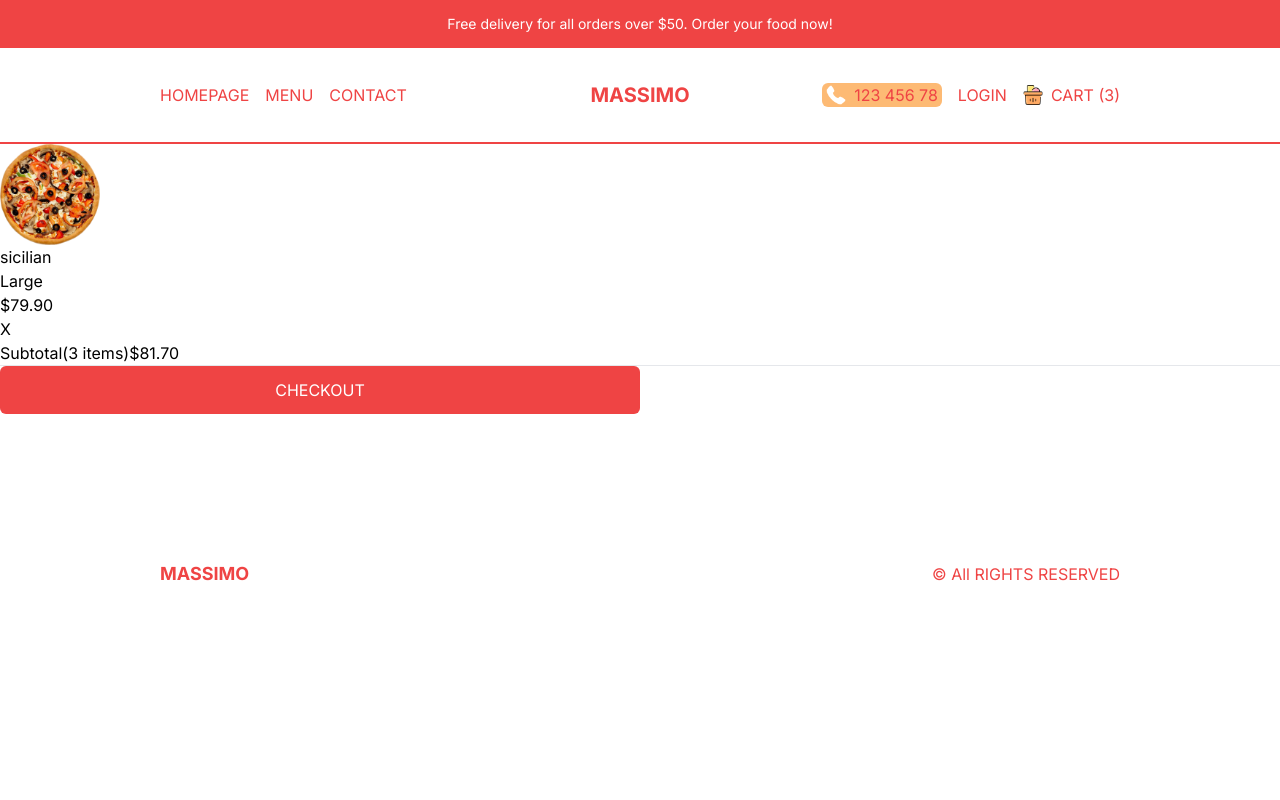
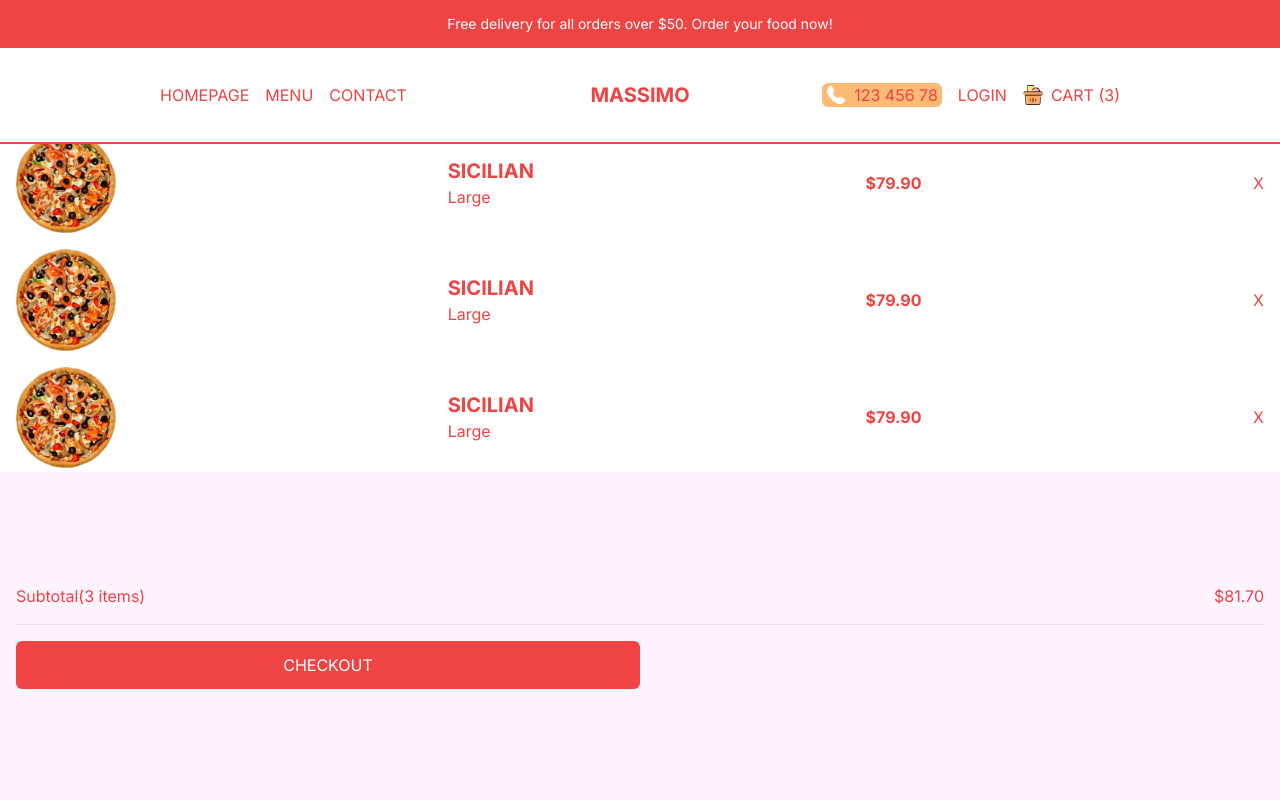
Before and after one commit to BENwada/restaurant, a Next.js app: page /cart in a window 1280 px wide. Shown: the top 800 px of the page. Built offline with nearby package versions, Linux system fonts and the light colour scheme.

Commit message:
cart add

```diff
--- a/src/app/cart/page.tsx
+++ b/src/app/cart/page.tsx
@@ -3,23 +3,43 @@ import React from "react";
 
 const CartPage = () => {
   return (
-    <div className="">
+    <div className="h-[calc(100vh-6rem)] md:h-[calc(100vh-9rem)] flex flex-col text-red-500">
       {/* PRODUCTS CONTAINER */}
-      <div className="">
+      <div className="h-1/2 p-4 flex flex-col justify-center overflow-scroll">
         {/* SINGLE ITEM */}
-        <div className="">
+        <div className="flex items-center justify-between mb-4 ">
           <Image src="/temporary/p1.png" alt="" width={100} height={100} />
           <div className="">
-            <h1>sicilian</h1>
+            <h1 className="uppercase text-xl font-bold">sicilian</h1>
             <span>Large</span>
           </div>
-          <h2>$79.90</h2>
-          <span>X</span>
+          <h2 className="font-bold">$79.90</h2>
+          <span className="cursor-pointer">X</span>
+        </div>
+        {/* SINGLE ITEM */}
+        <div className="flex items-center justify-between mb-4 ">
+          <Image src="/temporary/p1.png" alt="" width={100} height={100} />
+          <div className="">
+            <h1 className="uppercase text-xl font-bold">sicilian</h1>
+            <span>Large</span>
+          </div>
+          <h2 className="font-bold">$79.90</h2>
+          <span className="cursor-pointer">X</span>
+        </div>
+        {/* SINGLE ITEM */}
+        <div className="flex items-center justify-between mb-4 ">
+          <Image src="/temporary/p1.png" alt="" width={100} height={100} />
+          <div className="">
+            <h1 className="uppercase text-xl font-bold">sicilian</h1>
+            <span>Large</span>
+          </div>
+          <h2 className="font-bold">$79.90</h2>
+          <span className="cursor-pointer">X</span>
         </div>
       </div>
       {/* PAYMENT CONTAINER */}
-      <div className="">
-        <div className="">
+      <div className="h-1/2 p-4 bg-fuchsia-50 flex flex-col gap-4 justify-center">
+        <div className="flex justify-between">
           <span>Subtotal(3 items)</span>
           <span>$81.70</span>
         </div>
```
